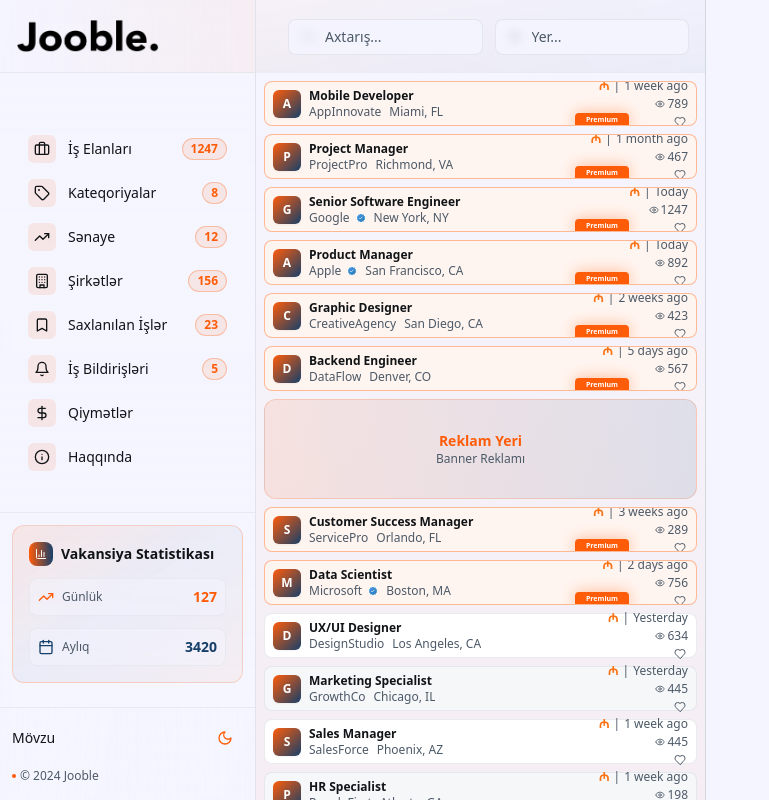
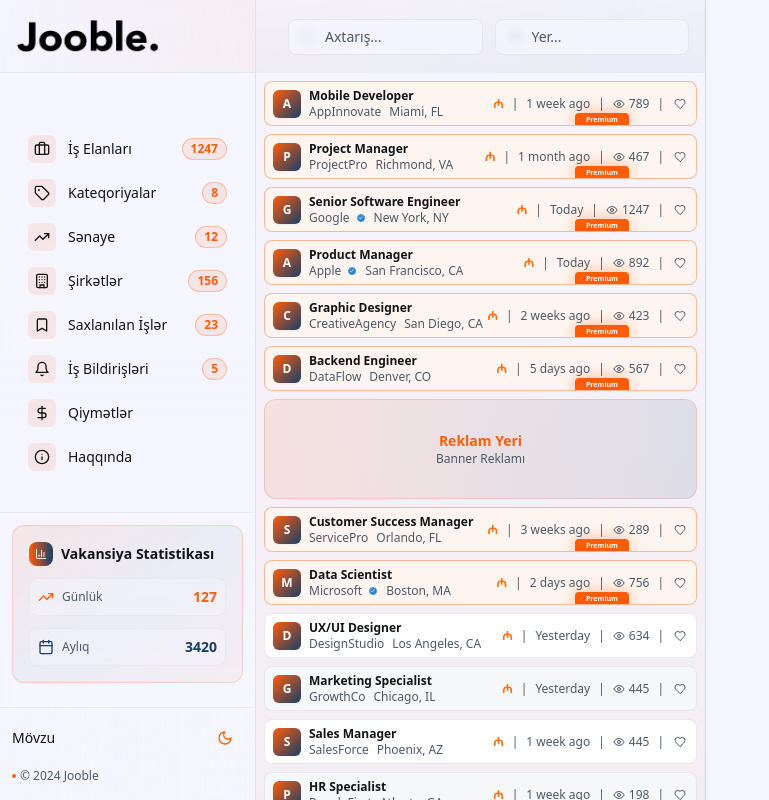
Before and after one commit to bondazz/jobin-az, a React (Vite) app: page / in a window 1280 px wide. Shown: the whole page, without its empty margins (0-769 px from the left). Built offline with nearby package versions, Linux system fonts and the light colour scheme.

Commit message:
Fix: Job card details order
Ensured the job details within the job card are displayed in the exact order specified in the image.

```diff
--- a/src/components/JobCard.tsx
+++ b/src/components/JobCard.tsx
@@ -50,7 +50,7 @@ const JobCard = ({
   return <div onClick={onClick} className={`
         group cursor-pointer p-2 rounded-lg border transition-all duration-200 ease-smooth
         hover:shadow-card-hover hover:-translate-y-0.5 animate-fade-in
-        w-full max-w-[660px] h-[45px] flex flex-row items-center justify-between backdrop-blur-sm relative
+        w-full max-w-[700px] h-[45px] flex flex-row items-center justify-between backdrop-blur-sm relative
         ${isSelected ? 'border-primary bg-gradient-to-r from-primary/20 to-primary/5 shadow-elegant ring-1 ring-primary/50' : job.tags.includes('premium') ? 'bg-job-card-premium border-job-tag-premium/40 hover:border-job-tag-premium/60 hover:shadow-premium relative overflow-hidden' : isAlternate ? 'bg-job-card-alt border-border/50 hover:border-primary/40 hover:shadow-card-hover' : 'bg-job-card border-border/50 hover:border-primary/40 hover:shadow-card-hover'}
       `}>
 
@@ -83,31 +83,31 @@ const JobCard = ({
         </div>
       </div>
 
-      {/* Right Section - Single Column with all elements */}
-      <div className="flex flex-col items-end gap-0.5 flex-shrink-0 relative z-10 text-xs text-muted-foreground">
-        {/* Salary + Date Row */}
-        <div className="flex items-center gap-1 text-xs">
+      {/* Right Section - Single Row with all elements separated by | */}
+      <div className="flex items-center gap-2 flex-shrink-0 relative z-10 text-xs text-muted-foreground">
+        {/* Salary (if exists) */}
         {job.salary && (
           <>
             <span className="font-bold text-orange-500">₼</span>
-              <span>|</span>
+            <span className="text-muted-foreground">|</span>
           </>
         )}
+
+        {/* Posted Date */}
         <span>{job.postedAt}</span>
-        </div>
+        <span className="text-muted-foreground">|</span>
 
-        {/* Views Row */}
-        <div className="flex items-center gap-0.5 text-xs">
-          <Eye className="w-2.5 h-2.5" />
+        {/* Views with Eye Icon */}
+        <div className="flex items-center gap-1">
+          <Eye className="w-3 h-3" />
           <span>{job.views}</span>
         </div>
+        <span className="text-muted-foreground">|</span>
 
-        {/* Save Button Row */}
-        <div className="flex items-center">
+        {/* Save Button with Heart Icon */}
         <button onClick={handleSaveClick} className={`p-0.5 rounded-sm transition-all duration-200 hover:scale-110 ${isSaved ? 'text-red-500 hover:text-red-600' : 'text-muted-foreground hover:text-primary'}`}>
           <Heart className={`w-3 h-3 ${isSaved ? 'fill-current' : ''}`} />
         </button>
-        </div>
       </div>
     </div>;
 };
```
Lines whose indentation alone changed are shown as unchanged.
